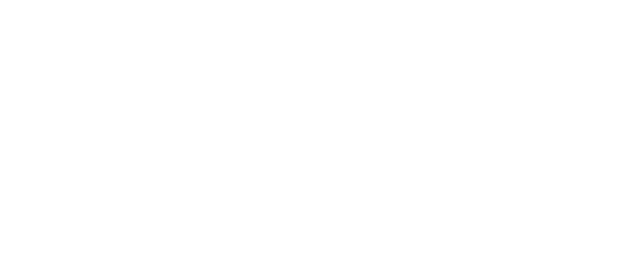
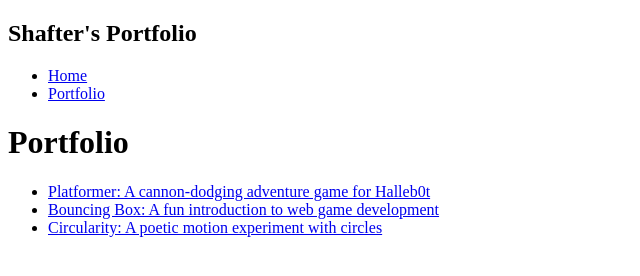
Before and after one commit to ShafterChenevert/ShafterChenevert.github.io, a plain HTML site: page portfolio.html in a window 1280 px wide. Shown: the whole page, without its empty margins (0-640 px from the left). Drawn offline with Linux system fonts and the light colour scheme.

Commit message:
add portfolio page to website

```diff
--- a/portfolio.html
+++ b/portfolio.html
@@ -8,11 +8,32 @@
     <!-- All content goes here -->
     <div id="all-contents">
       <nav>
-
+    <h1>Shafter's Portfolio</h1>
+    <ul id="nav-ul">
+    <li class="nav-li">
+    <a href="index.html">Home</a>
+    </li>
+    <li class="nav-li">
+      <a href="portfolio.html">Portfolio</a>
+    </li>
+    </ul>
       </nav>
 
      <main>
-
+<div class="content">
+    <h1>Portfolio</h1>
+    <ul id="portfolio">
+<li>
+  <a href="fsd-projects/platformer/">Platformer: A cannon-dodging adventure game for Halleb0t</a>
+</li>
+<li>
+  <a href="fsd-projects/bouncing-box/">Bouncing Box: A fun introduction to web game development</a>
+</li>
+<li>
+  <a href="fsd-projects/circularity/">Circularity: A poetic motion experiment with circles</a>
+</li>
+    </ul>
+  </div>
      </main>
     </div>
   </body>
```
